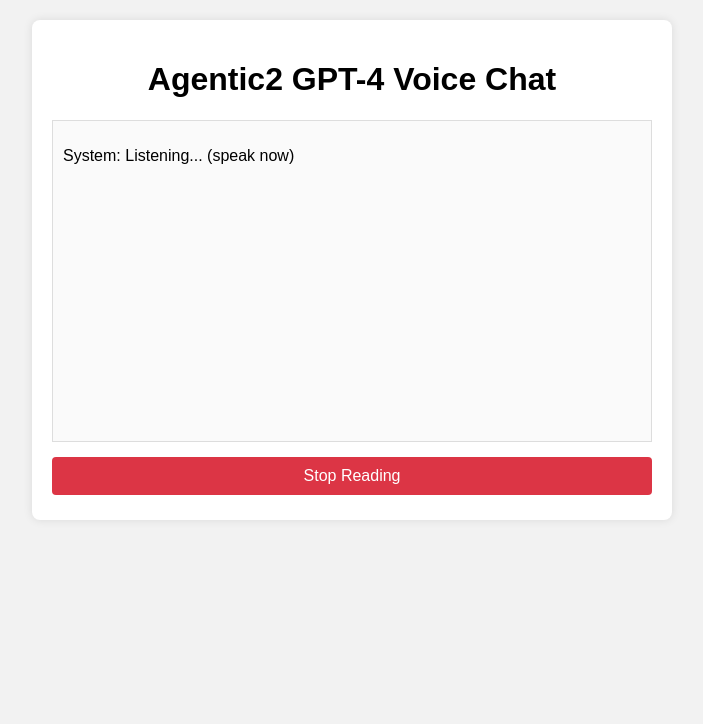
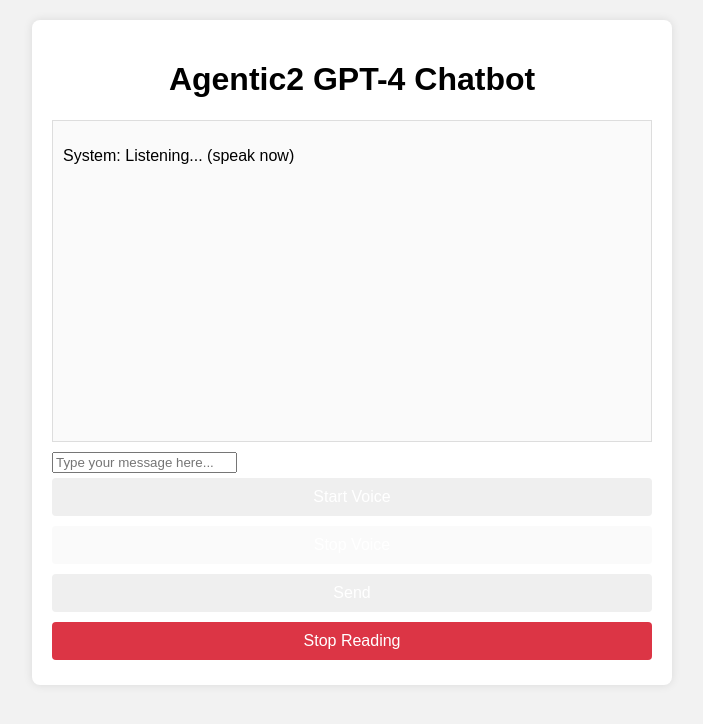
Before and after one commit to spaigenpact/agentic2, a plain HTML site: page index.html in a window 1280 px wide. Shown: the whole page, without its empty margins (288-991 px from the left). Drawn offline with Linux system fonts and the light colour scheme.

Commit message:
Update index.html

```diff
--- a/index.html
+++ b/index.html
@@ -4,24 +4,37 @@
   <meta charset="UTF-8" />
   <!-- Mobile friendly viewport -->
   <meta name="viewport" content="width=device-width, initial-scale=1.0" />
-  <title>Agentic2 GPT-4 Voice Chat</title>
+  <title>Agentic2 GPT-4 Chatbot</title>
   <link rel="stylesheet" href="style.css" />
 </head>
 <body>
   <div class="container">
-    <h1>Agentic2 GPT-4 Voice Chat</h1>
+    <h1>Agentic2 GPT-4 Chatbot</h1>
 
     <!-- Chat log where messages appear -->
     <div id="chat-log"></div>
 
-    <!-- "Stop Reading" button to interrupt TTS -->
+    <!-- User text input (fallback for non-voice or iOS) -->
+    <input
+      type="text"
+      id="user-input"
+      placeholder="Type your message here..."
+    />
+
+    <!-- Buttons to control speech recognition and message sending -->
+    <button id="start-voice">Start Voice</button>
+    <button id="stop-voice" disabled>Stop Voice</button>
+    <button id="send-btn">Send</button>
+
+    <!-- Optional: Stop reading TTS mid-response -->
     <button id="stop-reading">Stop Reading</button>
   </div>
 
   <!-- iOS Audio Unlock Snippet (for text-to-speech on iOS) -->
   <script>
     /**
-     * iOS blocks audio (like speech synthesis) until there's a user gesture.
+     * iOS blocks audio (like speech synthesis)
+     * until there's a user gesture.
      * This snippet "unlocks" audio after the user touches the page once.
      */
     function unlockAudioForiOS() {
@@ -34,7 +47,6 @@
     window.addEventListener('touchstart', unlockAudioForiOS, { once: true });
   </script>
 
-  <!-- Main front-end logic -->
   <script src="app.js"></script>
 </body>
 </html>
```
